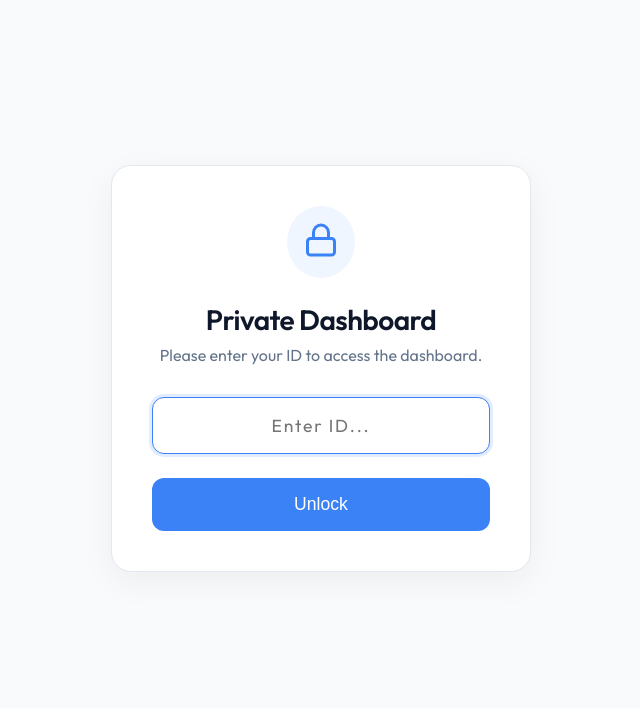
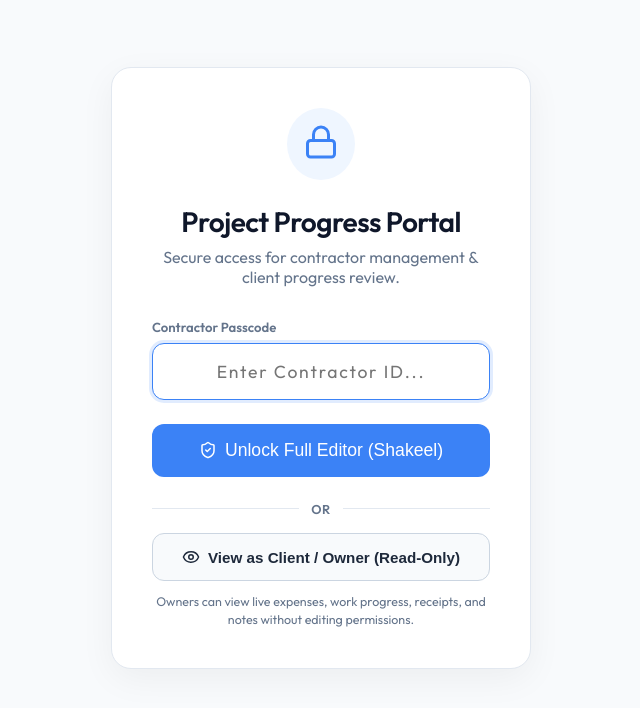
Before and after one commit to amirplp/contractor-dashboard, a React (Vite) app: page / in a window 1280 px wide. Shown: the top 708 px of the page, without its empty margins (319-959 px from the left). Built offline with nearby package versions, Linux system fonts and the light colour scheme.

Commit message:
Add secure Role-Based Access Control: Contractor Admin (Shakeel) vs Owner/Client Read-Only view

```diff
--- a/src/App.jsx
+++ b/src/App.jsx
@@ -3,13 +3,15 @@ import Dashboard from './components/Dashboard';
 import AddWorkItem from './components/AddWorkItem';
 import WorkProgressTable from './components/WorkProgressTable';
 import Login from './components/Login';
-import { Download, LayoutDashboard, Search, Printer } from 'lucide-react';
+import { Download, LayoutDashboard, Search, Printer, Copy, Check, Lock, LogOut } from 'lucide-react';
 import { db } from './firebaseConfig';
 import { collection, getDocs, doc, setDoc, updateDoc, deleteDoc, query, orderBy } from 'firebase/firestore';
 import { arrayMove } from '@dnd-kit/sortable';
 
 function App() {
   const [isAuthenticated, setIsAuthenticated] = useState(false);
+  const [userRole, setUserRole] = useState('viewer'); // 'admin' | 'viewer'
+  const [copiedLink, setCopiedLink] = useState(false);
   const [workItems, setWorkItems] = useState([]);
   const [payments, setPayments] = useState([]);
   const [attachments, setAttachments] = useState([]);
@@ -18,8 +20,25 @@ function App() {
   const [searchQuery, setSearchQuery] = useState('');
 
   useEffect(() => {
+    // 1. Check direct URL query param (e.g. ?view=client or ?mode=view)
+    const params = new URLSearchParams(window.location.search);
+    const viewParam = params.get('view') || params.get('mode') || params.get('role');
+
+    if (viewParam && ['client', 'view', 'viewer', 'readonly'].includes(viewParam.toLowerCase())) {
+      setIsAuthenticated(true);
+      setUserRole('viewer');
+      localStorage.setItem('isShakeelAuthenticated', 'true');
+      localStorage.setItem('shakeelUserRole', 'viewer');
+      return;
+    }
+
+    // 2. Check stored session
     const loggedIn = localStorage.getItem('isShakeelAuthenticated');
-    if (loggedIn === 'true') setIsAuthenticated(true);
+    const storedRole = localStorage.getItem('shakeelUserRole') || 'admin';
+    if (loggedIn === 'true') {
+      setIsAuthenticated(true);
+      setUserRole(storedRole);
+    }
   }, []);
 
   useEffect(() => {
@@ -30,10 +49,33 @@ function App() {
     }
   }, [isAuthenticated]);
 
-  const handleLogin = () => {
+  const handleLogin = (role = 'admin') => {
     setIsAuthenticated(true);
+    setUserRole(role);
     localStorage.setItem('isShakeelAuthenticated', 'true');
+    localStorage.setItem('shakeelUserRole', role);
   };
+
+  const handleLogout = () => {
+    setIsAuthenticated(false);
+    setUserRole('viewer');
+    localStorage.removeItem('isShakeelAuthenticated');
+    localStorage.removeItem('shakeelUserRole');
+    if (window.location.search) {
+      window.history.replaceState({}, '', window.location.pathname);
+    }
+  };
+
+  const handleCopyClientLink = () => {
+    const url = `${window.location.origin}${window.location.pathname}?view=client`;
+    navigator.clipboard.writeText(url).then(() => {
+      setCopiedLink(true);
+      setTimeout(() => setCopiedLink(false), 2500);
+    }).catch(() => {
+      prompt('Copy this secure Client View link:', url);
+    });
+  };
+
 
   const fetchWorkItems = async () => {
     try {
@@ -285,16 +327,64 @@ function App() {
     );
   }
 
+  const isAdmin = userRole === 'admin';
+
   return (
     <>
       <div className="header-actions no-print">
         <div>
-          <h1>Project Progress Dashboard</h1>
+          <div className="header-title-row">
+            <h1>Project Progress Dashboard</h1>
+            {isAdmin ? (
+              <span className="role-badge admin" title="Full editing and management permissions">
+                👑 Contractor Mode (Shakeel)
+              </span>
+            ) : (
+              <span className="role-badge viewer" title="Live viewing only — modifications disabled">
+                👁️ Owner / Client View (Read-Only)
+              </span>
+            )}
+          </div>
           <p className="subtitle">
-            {loading ? 'Syncing with cloud...' : 'Track materials, labor, and work progress'}
+            {loading
+              ? 'Syncing with cloud...'
+              : isAdmin
+                ? 'Track materials, labor, and work progress (Full Editing Access)'
+                : 'Live project status, payment history, and receipts (Read-Only)'}
           </p>
         </div>
         <div className="header-btns">
+          {isAdmin ? (
+            <>
+              <button
+                onClick={handleCopyClientLink}
+                className={`secondary-btn ${copiedLink ? 'copied-btn' : ''}`}
+                style={{ width: 'auto' }}
+                title="Copy secure link for Owner to view without editing rights"
+              >
+                {copiedLink ? <Check size={18} color="#10b981" /> : <Copy size={18} />}
+                <span>{copiedLink ? 'Client Link Copied!' : 'Copy Client Link'}</span>
+              </button>
+              <button
+                onClick={handleLogout}
+                className="secondary-btn"
+                style={{ width: 'auto' }}
+                title="Lock dashboard"
+              >
+                <LogOut size={18} /> Lock
+              </button>
+            </>
+          ) : (
+            <button
+              onClick={handleLogout}
+              className="secondary-btn"
+              style={{ width: 'auto' }}
+              title="Contractor login to edit"
+            >
+              <Lock size={18} /> Contractor Login
+            </button>
+          )}
+
           <button onClick={handlePrint} className="secondary-btn" style={{ width: 'auto' }}>
             <Printer size={18} /> Print
           </button>
@@ -343,11 +433,12 @@ function App() {
         <p>Generated on: {new Date().toLocaleDateString('en-PK', { year: 'numeric', month: 'long', day: 'numeric' })}</p>
       </div>
 
-      <div className="app-container">
+      <div className={`app-container ${!isAdmin ? 'full-width' : ''}`}>
         <main className="main-content">
           <Dashboard items={filteredItems} selectedCategory={selectedCategory} />
           <WorkProgressTable
             items={filteredItems}
+            isAdmin={isAdmin}
             onDelete={handleDeleteItem}
             onEdit={handleEditItem}
             payments={payments}
@@ -363,9 +454,11 @@ function App() {
             onUpdateNotes={handleUpdateNotes}
           />
         </main>
-        <aside className="sidebar no-print">
-          <AddWorkItem onAddItem={handleAddItem} />
-        </aside>
+        {isAdmin && (
+          <aside className="sidebar no-print">
+            <AddWorkItem onAddItem={handleAddItem} />
+          </aside>
+        )}
       </div>
     </>
   );
--- a/src/components/AttachmentModal.jsx
+++ b/src/components/AttachmentModal.jsx
@@ -1,7 +1,7 @@
 import React, { useEffect } from 'react';
 import { X, Download, Trash2, FileText, ExternalLink } from 'lucide-react';
 
-const AttachmentModal = ({ attachment, onClose, onDelete }) => {
+const AttachmentModal = ({ attachment, onClose, onDelete, isAdmin = true }) => {
   useEffect(() => {
     const handleKeyDown = (e) => {
       if (e.key === 'Escape') onClose();
@@ -75,7 +75,7 @@ const AttachmentModal = ({ attachment, onClose, onDelete }) => {
               <Download size={17} />
               <span>Download</span>
             </button>
-            {onDelete && (
+            {isAdmin && onDelete && (
               <button
                 onClick={() => {
                   if (window.confirm(`Delete "${attachment.name}"?`)) {
--- a/src/components/Login.jsx
+++ b/src/components/Login.jsx
@@ -1,5 +1,5 @@
 import React, { useState } from 'react';
-import { Lock } from 'lucide-react';
+import { Lock, Eye, ShieldCheck } from 'lucide-react';
 
 const Login = ({ onLogin }) => {
   const [passcode, setPasscode] = useState('');
@@ -7,10 +7,13 @@ const Login = ({ onLogin }) => {
 
   const handleSubmit = (e) => {
     e.preventDefault();
-    if (passcode === '04082213009') {
-      onLogin();
+    const cleanPass = passcode.trim();
+    if (cleanPass === '04082213009') {
+      onLogin('admin');
+    } else if (['1234', '0000', 'client', 'view', 'owner'].includes(cleanPass.toLowerCase())) {
+      onLogin('viewer');
     } else {
-      setError('Incorrect passcode. Please try again.');
+      setError('Incorrect passcode. Enter Contractor ID or view as Client.');
       setPasscode('');
     }
   };
@@ -21,20 +24,41 @@ const Login = ({ onLogin }) => {
         <div className="login-icon">
           <Lock size={36} color="#3b82f6" />
         </div>
-        <h2>Private Dashboard</h2>
-        <p className="login-subtitle">Please enter your ID to access the dashboard.</p>
+        <h2>Project Progress Portal</h2>
+        <p className="login-subtitle">
+          Secure access for contractor management & client progress review.
+        </p>
 
         <form onSubmit={handleSubmit} className="login-form">
+          <label className="login-input-label">Contractor Passcode</label>
           <input
             type="password"
-            placeholder="Enter ID..."
+            placeholder="Enter Contractor ID..."
             value={passcode}
-            onChange={(e) => setPasscode(e.target.value)}
+            onChange={(e) => { setPasscode(e.target.value); setError(''); }}
             autoFocus
           />
           {error && <div className="login-error">{error}</div>}
-          <button type="submit" className="login-btn">Unlock</button>
+          <button type="submit" className="login-btn">
+            <ShieldCheck size={18} /> Unlock Full Editor (Shakeel)
+          </button>
         </form>
+
+        <div className="login-divider">
+          <span>OR</span>
+        </div>
+
+        <button
+          type="button"
+          onClick={() => onLogin('viewer')}
+          className="client-view-btn"
+        >
+          <Eye size={18} />
+          <span>View as Client / Owner (Read-Only)</span>
+        </button>
+        <p className="client-view-hint">
+          Owners can view live expenses, work progress, receipts, and notes without editing permissions.
+        </p>
       </div>
     </div>
   );
--- a/src/index.css
+++ b/src/index.css
@@ -1090,3 +1090,139 @@ button.icon-btn.edit-btn:hover { background: #eff6ff; color: var(--accent); }
   color: var(--accent);
   background: #eff6ff;
 }
+
+/* ==========================================================================
+   Role-Based Access Control (Admin vs. Read-Only Viewer) Styles
+   ========================================================================== */
+.header-title-row {
+  display: flex;
+  align-items: center;
+  gap: 0.85rem;
+  flex-wrap: wrap;
+  margin-bottom: 0.25rem;
+}
+
+.header-title-row h1 {
+  margin-bottom: 0;
+}
+
+.role-badge {
+  display: inline-flex;
+  align-items: center;
+  gap: 0.35rem;
+  font-size: 0.8rem;
+  font-weight: 600;
+  padding: 0.25rem 0.75rem;
+  border-radius: 999px;
+  letter-spacing: 0.01em;
+  white-space: nowrap;
+}
+
+.role-badge.admin {
+  background: #fef3c7;
+  color: #92400e;
+  border: 1px solid #fde68a;
+}
+
+.role-badge.viewer {
+  background: #e0f2fe;
+  color: #0369a1;
+  border: 1px solid #bae6fd;
+}
+
+.copied-btn {
+  background: #f0fdf4 !important;
+  border-color: #86efac !important;
+  color: #15803d !important;
+}
+
+.app-container.full-width {
+  grid-template-columns: 1fr;
+}
+
+/* Login Page enhancements */
+.login-input-label {
+  text-align: left;
+  font-size: 0.82rem;
+  font-weight: 600;
+  color: var(--text-muted);
+  margin-bottom: -0.5rem;
+}
+
+.login-divider {
+  display: flex;
+  align-items: center;
+  width: 100%;
+  margin: 1.5rem 0 1rem 0;
+  color: var(--text-muted);
+  font-size: 0.8rem;
+  font-weight: 600;
+  text-transform: uppercase;
+  letter-spacing: 0.05em;
+}
+
+.login-divider::before,
+.login-divider::after {
+  content: '';
+  flex: 1;
+  border-bottom: 1px solid #e2e8f0;
+}
+
+.login-divider span {
+  padding: 0 0.75rem;
+}
+
+.client-view-btn {
+  background: #f8fafc;
+  color: #1e293b;
+  border: 1.5px solid #cbd5e1;
+  padding: 0.9rem 1.25rem;
+  border-radius: var(--radius-md);
+  font-size: 0.95rem;
+  font-weight: 600;
+  cursor: pointer;
+  width: 100%;
+  display: flex;
+  align-items: center;
+  justify-content: center;
+  gap: 0.5rem;
+  transition: all 0.2s ease;
+}
+
+.client-view-btn:hover {
+  background: #eff6ff;
+  border-color: var(--accent);
+  color: var(--accent);
+  box-shadow: 0 4px 12px rgba(59, 130, 246, 0.15);
+}
+
+.client-view-hint {
+  font-size: 0.78rem;
+  color: var(--text-muted);
+  margin-top: 0.75rem;
+  line-height: 1.4;
+}
+
+/* Read-Only State overrides */
+.notes-read-only {
+  cursor: default !important;
+}
+
+.notes-read-only:hover {
+  background: #f8fafc !important;
+  border-left-color: var(--accent) !important;
+  border-color: #cbd5e1 !important;
+  color: var(--text-muted) !important;
+}
+
+.attachment-empty-state {
+  display: flex;
+  align-items: center;
+  gap: 0.6rem;
+  padding: 1.25rem 1.5rem;
+  background: #f8fafc;
+  border: 1px dashed #cbd5e1;
+  border-radius: var(--radius-sm);
+  color: var(--text-muted);
+  font-size: 0.85rem;
+}
```
Also changed, not shown: src/components/AttachmentSection.jsx (+18 -3 lines), src/components/NotesSection.jsx (+24 -7 lines), src/components/WorkProgressTable.jsx (+34 -7 lines).
